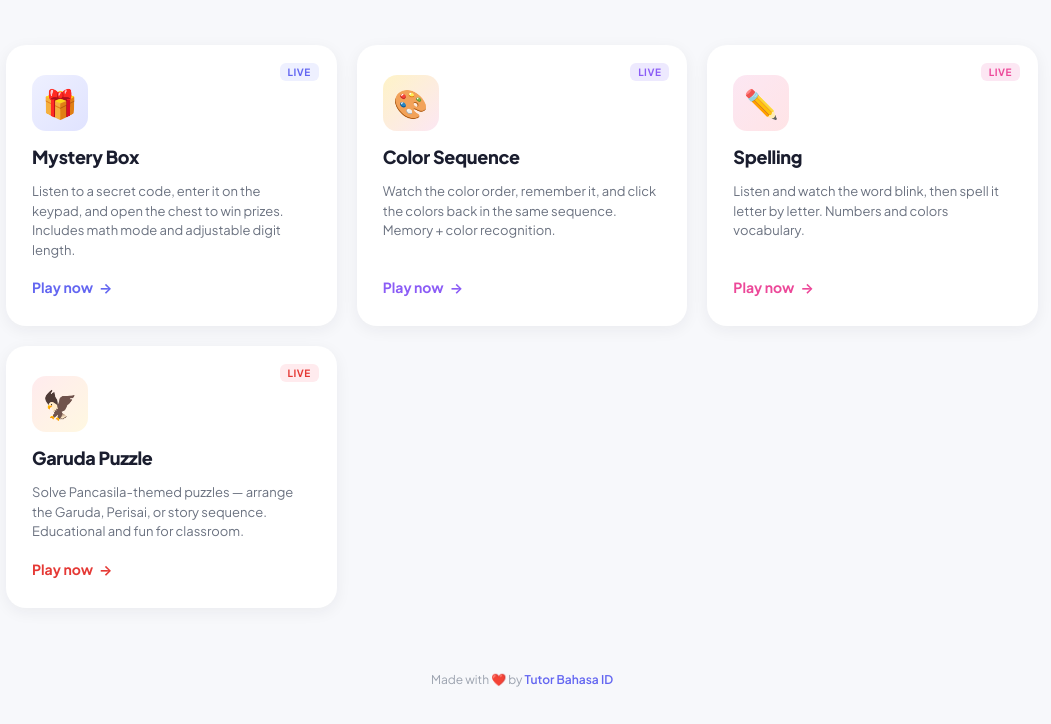
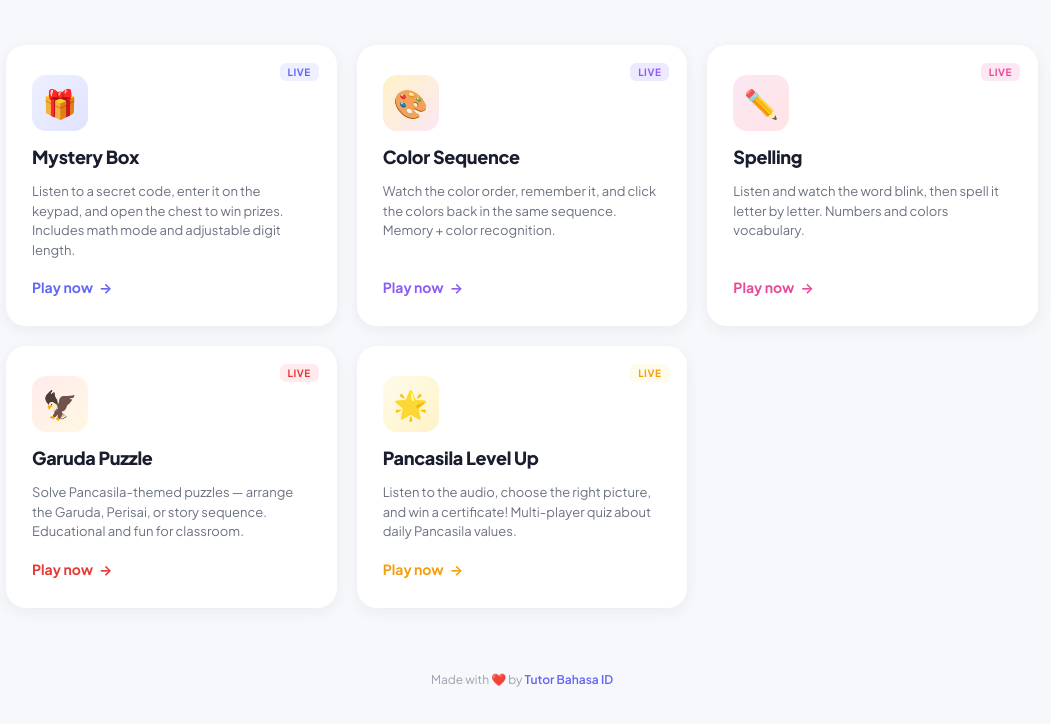
Before and after one commit to tutorbahasaid/games, a plain HTML site: page index.html in a window 1280 px wide. Shown: the part 182-906 px from the top of the page, without its empty margins (118-1169 px from the left). Drawn offline with Linux system fonts and the light colour scheme.

Commit message:
Update index.html

```diff
--- a/index.html
+++ b/index.html
@@ -123,6 +123,18 @@
   .game-card.garuda-puzzle .play-btn { color: #e53935; }
   .game-card.garuda-puzzle .badge { background: #ffebee; color: #e53935; }
 
+  /* TEMA BARU: Pancasila Level Up */
+  .game-card.pancasila-level-up .icon {
+    background: linear-gradient(135deg, #fffbeb, #fef3c7);
+    color: #f59e0b;
+  }
+  .game-card.pancasila-level-up:hover:not(.disabled) {
+    border-color: #f59e0b;
+    box-shadow: 0 16px 40px rgba(245,158,11,0.18);
+  }
+  .game-card.pancasila-level-up .play-btn { color: #f59e0b; }
+  .game-card.pancasila-level-up .badge { background: #fffbeb; color: #f59e0b; }
+
   .game-card h3 {
     font-size: 18px;
     font-weight: 800;
@@ -234,6 +246,15 @@
         <p>Solve Pancasila-themed puzzles — arrange the Garuda, Perisai, or story sequence. Educational and fun for classroom.</p>
         <span class="play-btn">Play now</span>
       </a>
+
+      <!-- Pancasila Level Up (Diperbarui ke folder levelup) -->
+      <a href="levelup/" class="game-card pancasila-level-up">
+        <span class="badge">Live</span>
+        <div class="icon">🌟</div>
+        <h3>Pancasila Level Up</h3>
+        <p>Listen to the audio, choose the right picture, and win a certificate! Multi-player quiz about daily Pancasila values.</p>
+        <span class="play-btn">Play now</span>
+      </a>
     </div>
 
     <footer>
```
